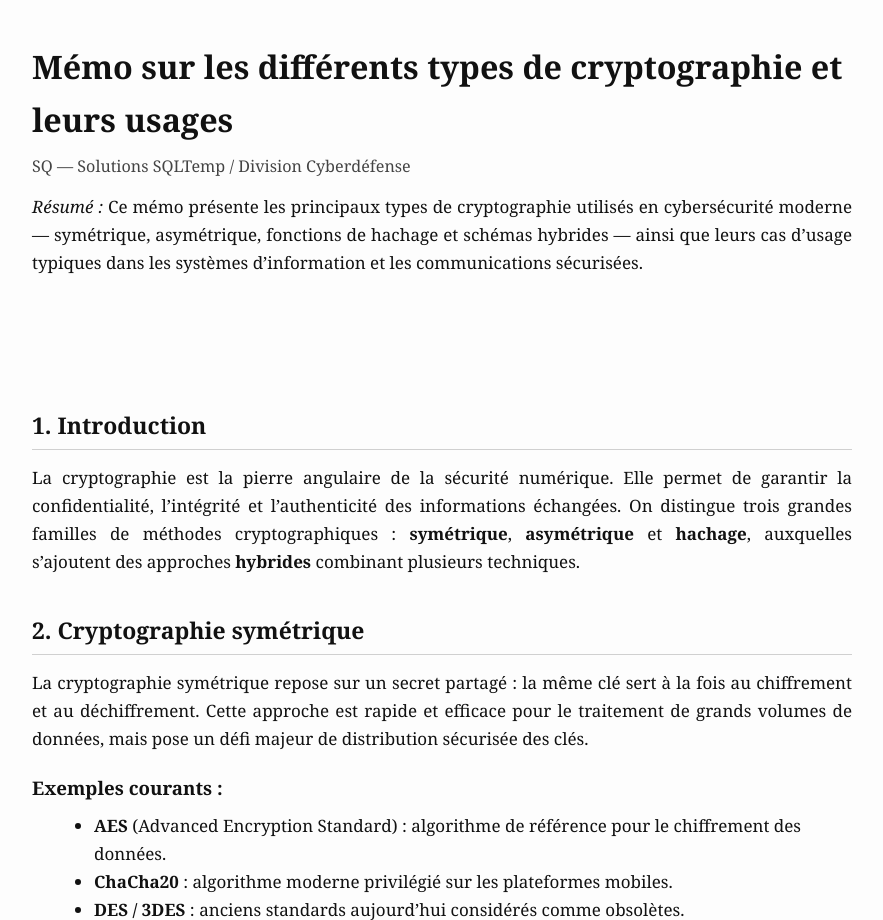
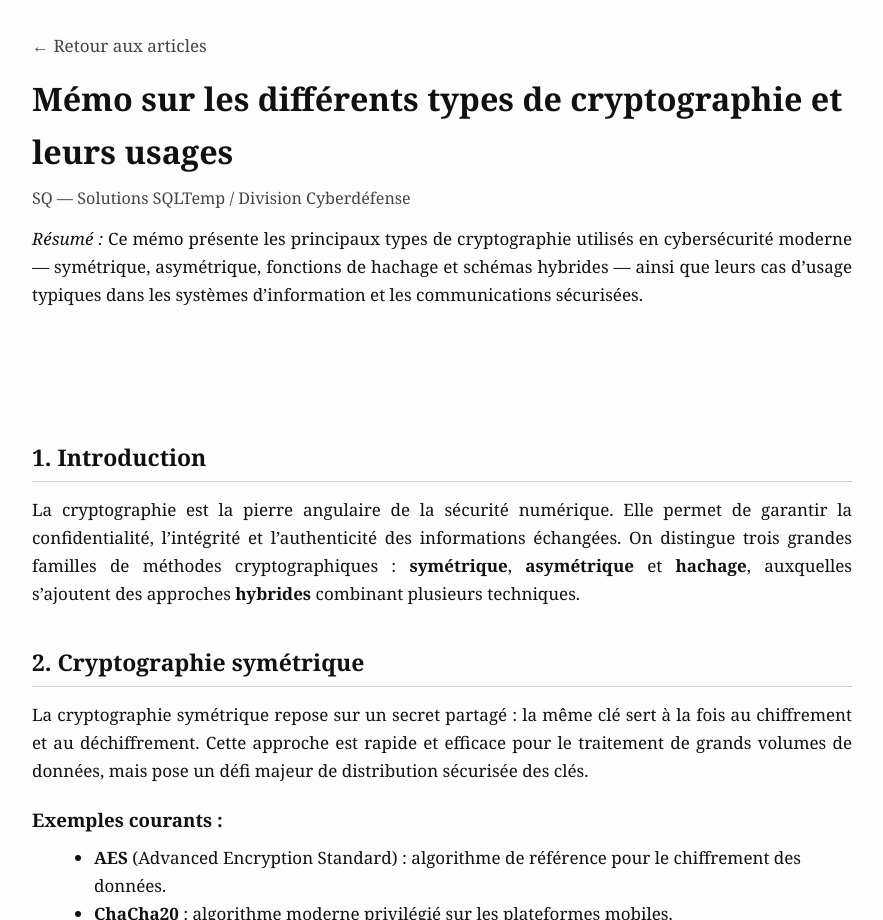
Before and after one commit to sqltemp/portfolio, a Jekyll site: the page projects/articles/cryptographie-memo.html, which Jekyll copies as it is, in a window 1280 px wide, cut to the strip 0-920 px from the top of the page. Shown: the whole strip, without its empty margins (198-1081 px from the left). Built offline with Jekyll 4.4.1, drawn with Linux system fonts in a browser that asks for light colours; some of the changed text lies outside the part shown.

Commit message:
Update cryptographie-memo.html

```diff
--- a/projects/articles/cryptographie-memo.html
+++ b/projects/articles/cryptographie-memo.html
@@ -31,6 +31,19 @@
       max-width: 820px;
       margin: 0 auto;
       padding: 40px 25px;
+    }
+
+    nav.breadcrumb {
+      margin: -8px 0 12px;
+    }
+
+    nav.breadcrumb a {
+      color: var(--muted);
+      text-decoration: none;
+    }
+
+    nav.breadcrumb a:hover {
+      text-decoration: underline;
     }
 
     header h1 {
@@ -93,6 +106,7 @@
       color: var(--accent);
       text-decoration: none;
     }
+
     a:hover {
       text-decoration: underline;
     }
@@ -104,11 +118,34 @@
       border-top: 1px solid var(--border);
       padding-top: 12px;
     }
+
+    .btn {
+      display: inline-block;
+      padding: 10px 14px;
+      border-radius: 12px;
+      border: 1px solid var(--accent);
+      background: #eef3ff;
+      color: var(--accent);
+      text-decoration: none;
+      font-size: 0.95rem;
+    }
+
+    .btn:hover {
+      background: #dfeaff;
+    }
+
+    .return-bottom {
+      margin-top: 30px;
+      text-align: left;
+    }
   </style>
 </head>
 
 <body>
   <header>
+    <!-- 🔹 Lien retour en haut -->
+    <nav class="breadcrumb"><a href="./">← Retour aux articles</a></nav>
+
     <h1>Mémo sur les différents types de cryptographie et leurs usages</h1>
     <div class="authors">
       SQ — Solutions SQLTemp / Division Cyberdéfense
@@ -193,9 +230,14 @@
     <p class="ref">[3] NIST. (2015). <em>FIPS 197 – Advanced Encryption Standard (AES)</em>.</p>
     <p class="ref">[4] Koblitz, N. (1987). Elliptic curve cryptosystems. <em>Mathematics of Computation</em>, 48(177), 203–209.</p>
 
+    <!-- 🔹 Bouton retour en bas -->
+    <div class="return-bottom">
+      <a class="btn" href="./">← Retour à la page des articles</a>
+    </div>
+
     <div class="footer-note">
       Document préparé par <strong>Solutions SQLTemp</strong> — Novembre 2025.
-      <br>Licence : CC BY-NC 4.0 | <a href="../">Retour à la page des articles</a>
+      <br>Licence : CC BY-NC 4.0
     </div>
   </main>
 </body>
```
Also changed, not shown: other parts of projects/articles/cryptographie-memo.html (+1 -1 lines).
